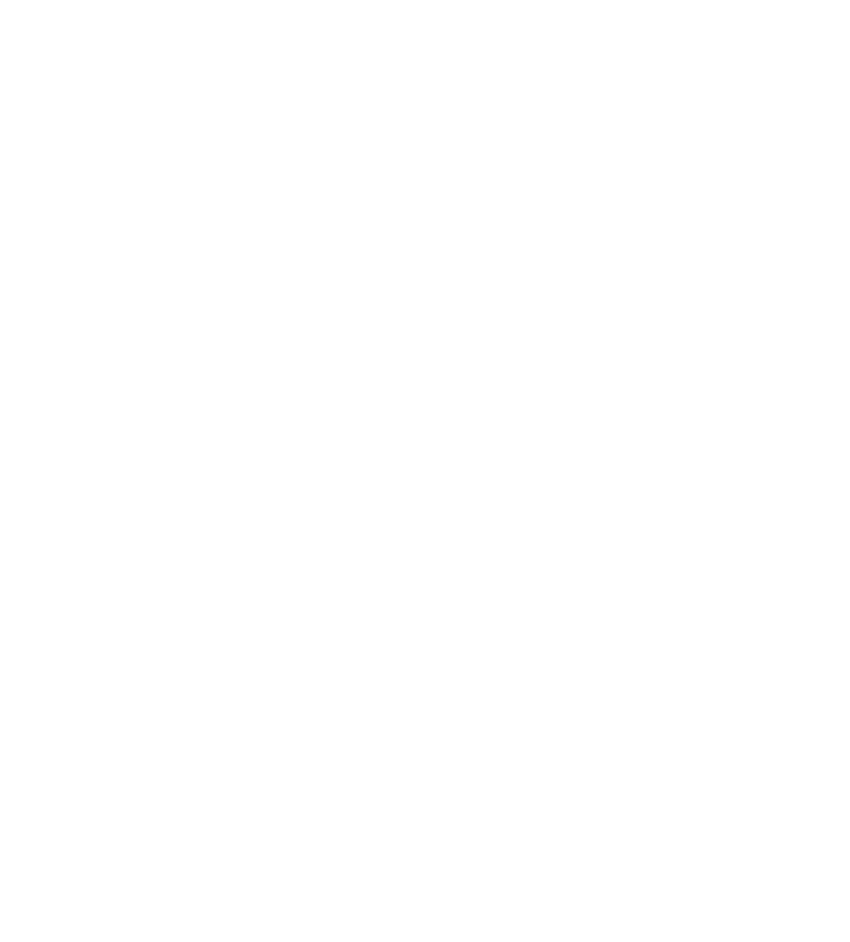
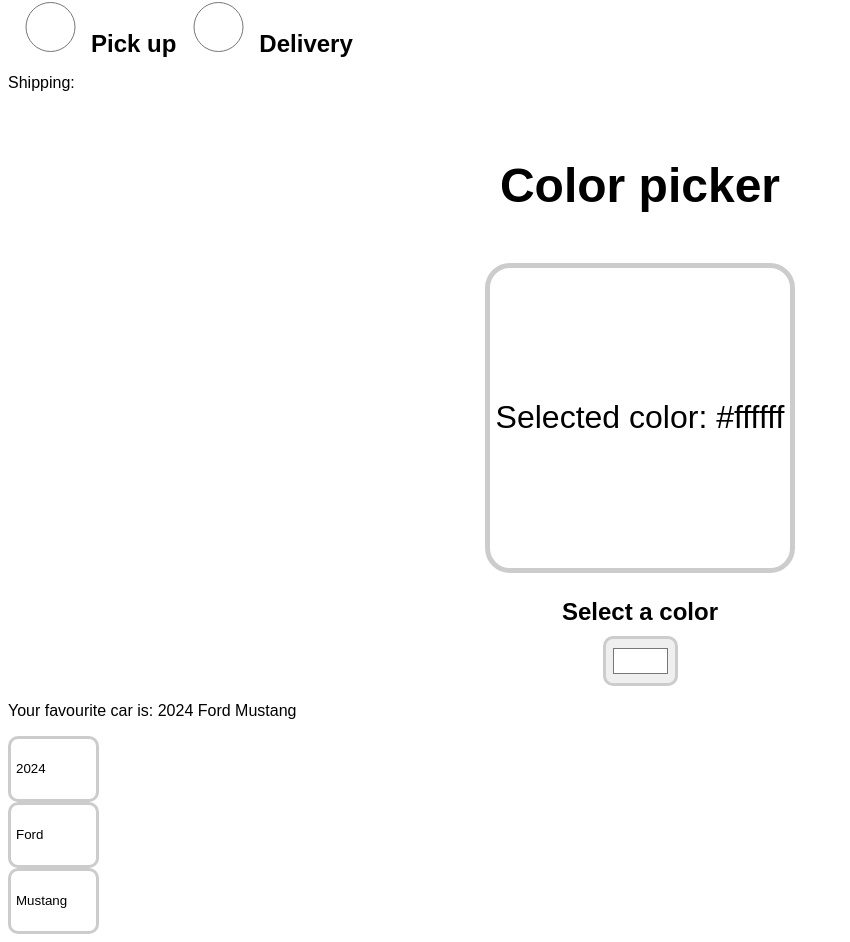
Before and after one commit to MetaDaniel/my-react-app, a React (Vite) app: page / in a window 1280 px wide. Shown: the part 1773-2715 px from the top of the page, without its empty margins (0-850 px from the left). Before the commit the page ends 1754 px from the top, so only its background shows below. Built offline with nearby package versions, Linux system fonts and the light colour scheme.

Commit message:
version 3

```diff
--- a/src/App.jsx
+++ b/src/App.jsx
@@ -8,7 +8,8 @@
 import MyComponent from "./MyComponent.jsx"
 import Counter from "./Counter.jsx"
 import ChangeComponent from "./ChangeComponent.jsx"
-import colorPicker from "./ColorPicker.jsx"
+import ColorPicker from "./ColorPicker.jsx"
+import ObjectState from "./ObjectState.jsx"
 
 
 
@@ -30,9 +31,8 @@
       <MyComponent />
       <Counter/>
       <ChangeComponent />
-      <colorPicker />
-
-
+      <ColorPicker />
+      <ObjectState />
 
 
       </>
--- a/src/ColorPicker.jsx
+++ b/src/ColorPicker.jsx
@@ -1,4 +1,29 @@
+import React, {useState} from "react";
 
 function colorPicker() {
 
+    const [color, setColor] = useState("#ffffff");
+
+
+    function handleColourChange(e) {
+        setColor(e.target.value);
+    }
+
+
+
+
+    return(
+        <div className="color-picker-container">
+            <h1>Color picker</h1>
+
+            <div className="color-display" style={{backgroundColor: color}}>
+                <p>Selected color: {color}</p>
+            </div>
+            <label >Select a color</label>
+            <input type="color" value={color} onChange={handleColourChange} />
+
+        </div>
+    )
 }
+
+export default colorPicker;
--- /dev/null
+++ b/src/ObjectState.jsx
@@ -0,0 +1,33 @@
+import React,{useState} from "react";
+
+function objectState() {
+
+    const [car, setcar] = useState({year: 2024, make: "Ford", model: "Mustang"})
+
+    function handleYearChange (e){
+        setcar(c => ({...c, year:e.target.value}));
+    }
+
+    function handleMakeChange (e){
+        setcar(c => ({...c, make: e.target.value}));
+
+    }
+
+    function handleModelChange (e){
+        setcar(c => ({...c, model: e.target.value}));
+
+    }
+
+    return (
+        <div>
+            <p>Your favourite car is: {car.year}  {car.make} {car.model}</p>
+
+            <input type="number" value={car.year} onChange={handleYearChange}/> <br/>
+            <input type="text" value={car.make} onChange={handleMakeChange}/> <br/>
+            <input type="text" value={car.model} onChange={handleModelChange}/> <br/>
+
+        </div>
+    )
+}
+
+export default objectState;
--- a/src/index.css
+++ b/src/index.css
@@ -1,3 +1,9 @@
+
+
+body{
+  font-family: Arial, sans-serif;
+}
+
 
 .card{
   border: 1px solid rgb(181, 171, 171);
@@ -103,3 +109,46 @@
 .counter-button:hover {
   background-color: rgb(8, 216, 216);
 }
+
+.color-picker-container{
+  display: flex;
+  flex-direction: column;
+  align-items: center;
+}
+
+h1{
+  margin: 50px;
+  font-size: 3rem;
+}
+
+.color-display{
+  width: 300px;
+  height: 300px;
+  display: flex;
+  justify-content: center;
+  align-items: center;
+  border: 5px solid hsla(0, 0%, 80%);
+  border-radius: 25px;
+  margin-bottom: 25px;
+  transition: 0.25s ease;
+}
+
+.color-display p {
+  color: hsl(0, 0 20%);
+  font-size : 2rem;
+  text-align: center;
+}
+
+label{
+  font-size: 1.5rem;
+  font-weight: bold;
+  margin-bottom: 10px;
+}
+
+input{
+  width: 75px;
+  height: 50px;
+  padding: 5px;
+  border-radius: 10px;
+  border: 3px solid hsl(0, 0%, 80%);
+}
```
